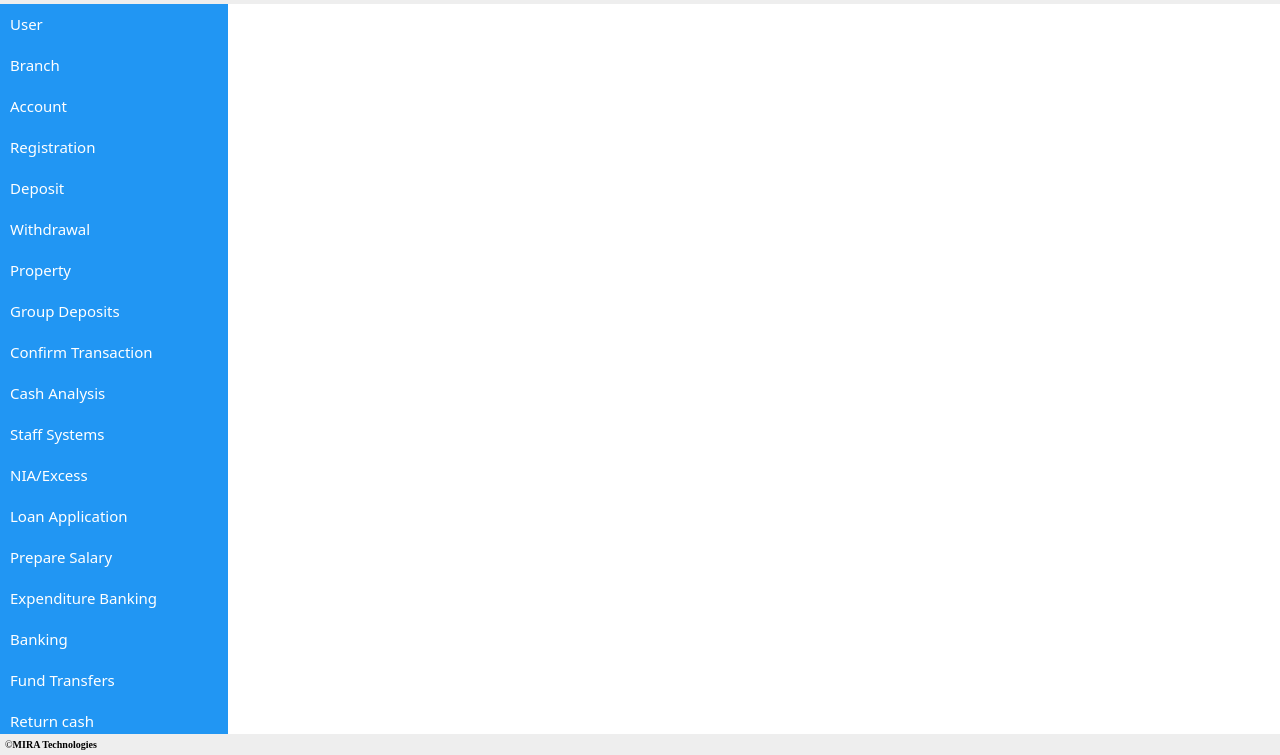
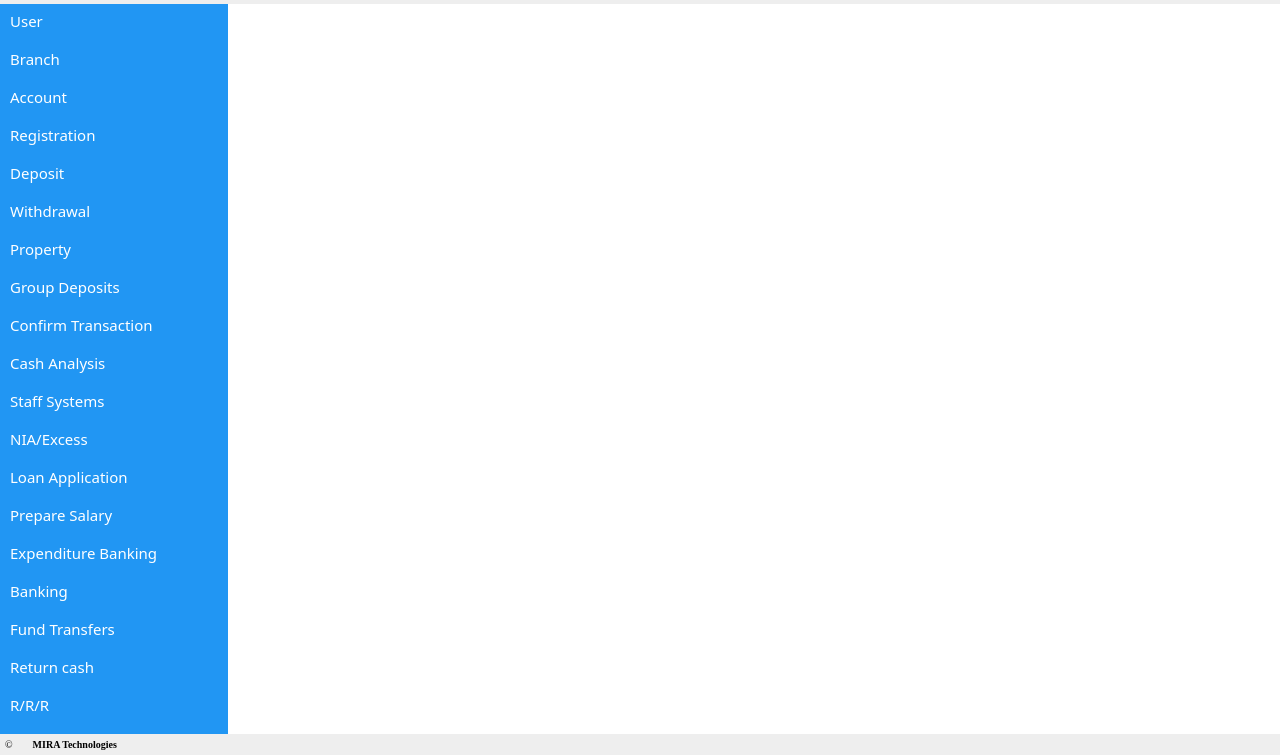
Before and after one commit to Hassan-Ib/Live-Project, a plain HTML site: page index.html in a window 1280 px wide. Shown: the part 45-800 px from the top of the page. Drawn offline with Linux system fonts and the light colour scheme.

Commit message:
initial commit

```diff
--- a/css/style.css
+++ b/css/style.css
@@ -1,4 +1,4 @@
-:root{
+:root {
   /* CSS HEX */
   --blue-50: #e3f2fdff;
   --blue-100: #bbdefbff;
@@ -11,7 +11,6 @@
   --blue-800: #1565c0ff;
   --blue-900: #0d47a1ff;
 }
-
 
 *,
 ::before,
@@ -44,14 +43,14 @@ button {
   border: 0;
 }
 
-.rapper{
+.rapper {
   height: 100vh;
   display: flex;
   flex-direction: column;
   overflow: hidden;
 }
 
-header{
+header {
   font-size: 1.5rem;
   padding: 0.3rem 1rem;
   background-color: #eee;
@@ -66,11 +65,10 @@ header h1 {
   text-transform: bold;
   /* font-family:system-ui, -apple-system, BlinkMacSystemFont, 'Segoe UI', Roboto, Oxygen, Ubuntu, Cantarell, 'Open Sans', 'Helvetica Neue', sans-serif ; */
 }
-.title{
+.title {
   flex-grow: 1;
   text-align: center;
 }
-
 
 .logo img {
   width: 40px;
@@ -82,7 +80,7 @@ section {
 }
 
 .menu__list {
-  background-color:var(--blue-500);
+  background-color: var(--blue-500);
   display: inline-block;
   min-width: 20rem;
   width: 25rem;
@@ -92,7 +90,7 @@ section {
 }
 
 .menu__list::-webkit-scrollbar {
-    width: .3em;
+  width: 0.3em;
 }
 
 /* .menu__list::-webkit-scrollbar-track {
@@ -109,15 +107,16 @@ section {
   width: 100%;
   /* padding: 0rem 1rem; */
   transition: all 300ms;
-  height: 3.7rem;
+}
+.list__with__sub {
+  height: 3.4rem;
   overflow: hidden;
 }
-
 .list__item a {
   display: block;
   padding: 1rem;
-  padding: 1rem 1rem;
-  transition: all 500ms;
+  padding: 0.7rem 1rem;
+  transition: all 300ms;
   color: white;
   /* font-family: system-ui, -apple-system, BlinkMacSystemFont, 'Segoe UI', Roboto, Oxygen, Ubuntu, Cantarell, 'Open Sans', 'Helvetica Neue', sans-serif; */
 }
@@ -129,7 +128,6 @@ section {
 
 .list__item a:hover {
   padding-left: 2rem;
-
 }
 
 .sub__list {
@@ -139,7 +137,7 @@ section {
   /* padding-left: 1rem; */
   /* height: 0; */
   overflow: hidden;
-  transition: all 500ms;
+  transition: all 300ms;
 }
 
 /* .show{
@@ -149,16 +147,14 @@ section {
   width: 100%;
   display: block;
   background-color: var(--blue-600);
-  transition: all 500ms;
-  height: 3.7rem;
-  overflow: hidden;
+  transition: all 300ms;
 }
 
 .list__item-2 a {
   width: 100%;
   display: block;
-  padding: 1rem;
-  transition: all 500ms;
+  padding: 0.7rem 1rem;
+  transition: all 300ms;
   padding-left: 2rem;
 }
 
@@ -172,12 +168,12 @@ section main {
 
 footer {
   font-size: 1rem;
-  padding: .5rem;
+  padding: 0.5rem;
   display: flex;
   align-items: center;
   background-color: #eee;
   border: 0;
-  gap: 2l;
+  gap: 2rem;
 }
 
 .inner__sub__list {
@@ -185,10 +181,9 @@ footer {
   /* padding-left: 2rem; */
 }
 
-.inner__sub__list li{
+.inner__sub__list li {
   padding-left: 1rem;
 }
-
 
 footer h6 {
   font-size: 1rem;
--- a/index.html
+++ b/index.html
@@ -21,7 +21,7 @@
       <section>
         <div class="menu__list">
           <ul>
-            <li class="list__item">
+            <li class="list__item list__with__sub">
               <a href="#!">User</a>
               <ul class="sub__list">
                 <li class="list__item-2"><a href="#!">Assign tasks</a></li>
@@ -30,7 +30,7 @@
                 <li class="list__item-2"><a href="#!">Reject date</a></li>
               </ul>
             </li>
-            <li class="list__item">
+            <li class="list__item list__with__sub">
               <a href="#!"> Branch</a>
               <ul class="sub__list">
                 <li class="list__item-2"><a href="#!">Create branch</a></li>
@@ -41,7 +41,7 @@
                 </li>
               </ul>
             </li>
-            <li class="list__item">
+            <li class="list__item list__with__sub">
               <a href="#!"> Account</a>
               <ul class="sub__list">
                 <li class="list__item-2"><a href="#!">Set Properties</a></li>
@@ -49,12 +49,12 @@
                 <li class="list__item-2"><a href="#!">Set Date</a></li>
               </ul>
             </li>
-            <li class="list__item">
+            <li class="list__item list__with__sub">
               <a href="#!">Registration</a>
               <ul class="sub__list">
                 <li class="list__item-2"><a href="#!">Open Account</a></li>
                 <li class="list__item-2"><a href="#!">Client profile</a></li>
-                <li class="list__item-2">
+                <li class="list__item-2 list__with__sub">
                   <a href="#!">Report</a>
                   <ul class="inner__sub__list">
                     <li class="list__item-3"><a href="#!">Branch</a></li>
@@ -68,15 +68,15 @@
                 <li class="list__item-2"><a href="#!">Serial number</a></li>
                 <li class="list__item-2"><a href="#!">Update account</a></li>
                 <li class="list__item-2">
-                  <a href="#!">Confirm renewal/replacement</a>
+                  <a href="#!">Confirm renewal / replacement</a>
                 </li>
               </ul>
             </li>
-            <li class="list__item">
+            <li class="list__item list__with__sub">
               <a href="#!">Deposit</a>
               <ul class="sub__list">
                 <li class="list__item-2"><a href="#!">Control</a></li>
-                <li class="list__item-2">
+                <li class="list__item-2 list__with__sub">
                   <a href="#!">Report analysis</a>
                   <ul class="inner__sub__list">
                     <li class="list__item-3"><a href="#!">Transaction</a></li>
@@ -100,11 +100,11 @@
                 </li>
               </ul>
             </li>
-            <li class="list__item">
+            <li class="list__item list__with__sub">
               <a href="#!">Withdrawal</a>
               <ul class="sub__list">
                 <li class="list__item-2"><a href="#!">Control</a></li>
-                <li class="list__item-2">
+                <li class="list__item-2 list__with__sub">
                   <a href="#!">Report analysis</a>
                   <ul class="inner__sub__list">
                     <li class="list__item-3"><a href="#!">By Bank</a></li>
@@ -125,11 +125,11 @@
                 <li class="list__item-2"><a href="#!">Debit update</a></li>
               </ul>
             </li>
-            <li class="list__item">
+            <li class="list__item list__with__sub">
               <a href="#!">Property </a>
 
               <ul class="sub__list">
-                <li class="list__item-2">
+                <li class="list__item-2 list__with__sub">
                   <a href="#!">Withdrawal</a>
                   <ul class="inner__sub__list">
                     <li class="list__item-3">
@@ -138,7 +138,7 @@
                     <li class="list__item-3"><a href="#!">Consumable</a></li>
                   </ul>
                 </li>
-                <li class="list__item-2">
+                <li class="list__item-2 list__with__sub">
                   <a href="#!">Warehouse</a>
                   <ul class="inner__sub__list">
                     <li class="list__item-3">
@@ -150,7 +150,7 @@
                     </li>
                   </ul>
                 </li>
-                <li class="list__item-2">
+                <li class="list__item-2 list__with__sub">
                   <a href="#!">Report</a>
                   <ul class="inner__sub__list">
                     <li class="list__item-3">
@@ -178,7 +178,7 @@
             <li class="list__item"><a href="#!">Confirm Transaction</a></li>
             <li class="list__item"><a href="#!">Cash Analysis</a></li>
 
-            <li class="list__item">
+            <li class="list__item list__with__sub">
               <a href="#!">Staff Systems</a>
               <ul class="sub__list">
                 <li class="list__item-2"><a href="#!">Control</a></li>
@@ -188,7 +188,7 @@
                 <li class="list__item-2"><a href="#!">Staff ledger</a></li>
               </ul>
             </li>
-            <li class="list__item">
+            <li class="list__item list__with__sub">
               <a href="#!">NIA/Excess</a>
               <ul class="sub__list">
                 <li class="list__item-2"><a href="#!">NIA Excess net</a></li>
@@ -198,14 +198,14 @@
                 <li class="list__item-2"><a href="#!">Update</a></li>
               </ul>
             </li>
-            <li class="list__item">
+            <li class="list__item list__with__sub">
               <a href="#!">Loan Application </a>
               <ul class="sub__list">
                 <li class="list__item-2"><a href="#!">Loan App</a></li>
                 <li class="list__item-2"><a href="#!">Report</a></li>
               </ul>
             </li>
-            <li class="list__item">
+            <li class="list__item list__with__sub">
               <a href="#!">Prepare Salary</a>
               <ul class="sub__list">
                 <li class="list__item-2"><a href="#!">Control</a></li>
@@ -213,7 +213,7 @@
                 <li class="list__item-2"><a href="#!">Salary slip</a></li>
               </ul>
             </li>
-            <li class="list__item">
+            <li class="list__item list__with__sub">
               <a href="#!">Expenditure Banking</a>
               <ul class="sub__list">
                 <li class="list__item-2"><a href="#!">Transaction</a></li>
@@ -221,7 +221,7 @@
                 <li class="list__item-2"><a href="#!">Month report</a></li>
               </ul>
             </li>
-            <li class="list__item">
+            <li class="list__item list__with__sub">
               <a href="#!">Banking</a>
               <ul class="sub__list">
                 <li class="list__item-2"><a href="#!">Transaction</a></li>
@@ -229,7 +229,7 @@
               </ul>
             </li>
             <li class="list__item"><a href="#!">Fund Transfers</a></li>
-            <li class="list__item">
+            <li class="list__item list__with__sub">
               <a href="#!">Return cash</a>
               <ul class="sub__list">
                 <li class="list__item-2"><a href="#!">Control</a></li>
@@ -237,18 +237,18 @@
                 <li class="list__item-2"><a href="#!">Daily transaction</a></li>
               </ul>
             </li>
-            <li class="list__item">
+            <li class="list__item list__with__sub">
               <a href="#!">R/R/R</a>
               <ul class="sub__list">
                 <li class="list__item-2"><a href="#!">Transaction</a></li>
                 <li class="list__item-2"><a href="#!">Report </a></li>
               </ul>
             </li>
-            <li class="list__item">
+            <li class="list__item list__with__sub">
               <a href="#!">Stock</a>
               <ul class="sub__list">
                 <li class="list__item-2"><a href="#!">Item report</a></li>
-                <li class="list__item-2">
+                <li class="list__item-2 list__with__sub">
                   <a href="#!">Report </a>
                   <ul class="inner__sub__list">
                     <li class="list__item-3"><a href="#!">History</a></li>
@@ -266,7 +266,7 @@
                 </li>
               </ul>
             </li>
-            <li class="list__item">
+            <li class="list__item list__with__sub">
               <a href="#!">Edit Deposit</a>
               <ul class="sub__list">
                 <li class="list__item-2">
@@ -276,7 +276,7 @@
               </ul>
             </li>
             <li class="list__item"><a href="#!">Ledger</a></li>
-            <li class="list__item">
+            <li class="list__item list__with__sub">
               <a href="#!">Saving Transfer</a>
               <ul class="sub__list">
                 <li class="list__item-2"><a href="#!">Transaction</a></li>
--- a/js/app.js
+++ b/js/app.js
@@ -1,69 +1,58 @@
-'use strict'
+"use strict";
 
 //selecting classes $ IDs
 
-const listItems= document.querySelectorAll('.list__item')
-const subList = document.querySelectorAll('.list__item-2')
+const listItems = document.querySelectorAll(".list__item");
+const subList = document.querySelectorAll(".list__item-2");
 
+listItems.forEach((navItem) => {
+  //   const navItemLink = navItem.querySelector("a");
+  // console.log(navItemLink);
+  navItem.addEventListener("click", (event) => {
+    // const currentItem = event.currentTarget
+    const currentItem = navItem;
+    // console.log(navItem);
+    const currentItemChild = currentItem.querySelector(".sub__list");
+    if (!currentItemChild) return;
+    const childHeight = currentItemChild.clientHeight;
+    const parentHeight = currentItem.clientHeight;
+    const initialHeight = 34;
 
-listItems.forEach(navItem =>{
-    const navItemLink = navItem.querySelector('a')
-    // console.log(navItemLink);
-    navItem.addEventListener('click', (event)=>{
-        // const currentItem = event.currentTarget
-        const currentItem = navItem
-        // console.log(navItem);
-        const currentItemChild = currentItem.querySelector('.sub__list');
-        if(!currentItemChild)return;
-        const childHeight = currentItemChild.clientHeight
-        const parentHeight = currentItem.clientHeight
-        const initialHeight = 37
-        // console.log(childHeight);
-        // console.log(parentHeight === initialHeight);
+    if (parentHeight === initialHeight) {
+      currentItem.style.height = `${childHeight + parentHeight}px`;
+    } else {
+      currentItem.style.height = `${initialHeight}px`;
+    }
+  });
+});
 
-        if(parentHeight === initialHeight){
-            currentItem.style.height = `${childHeight + parentHeight}px`
-        }else{
-            // console.log(parentHeight);
-            currentItem.style.height = `${initialHeight}px`
-        }
-        // currentItemChild.classList.toggle('show')
-})
-})
+subList.forEach(($listItems2) => {
+  $listItems2.addEventListener("click", (e) => {
+    e.stopPropagation();
+    const $innerSubList = $listItems2.querySelector(".inner__sub__list");
+    if (!$innerSubList) return;
 
-subList.forEach($listItems2=>{
+    const currentItemHeight = $listItems2.clientHeight;
+    const innerSubListHeight = $innerSubList.clientHeight;
+    const initialHeight = 34;
+    const $parentElement = $listItems2.parentElement.parentElement;
+    const parentElementHeight = $parentElement.clientHeight;
 
-    $listItems2.addEventListener('click', (e)=>{
-        e.stopPropagation()
-        const $innerSubList = $listItems2.querySelector('.inner__sub__list');
-        if(!$innerSubList)return;
-        const initialParentHeight = $listItems2.parentElement.clientHeight
-
-        const currentItemHeight = $listItems2.clientHeight
-        const innerSubListHeight =  $innerSubList.clientHeight
-        const initialHeight = 37;
-        const $parentElement = $listItems2.parentElement.parentElement
-        const parentElementHeight = $parentElement.clientHeight-initialHeight;
-        console.log(innerSubListHeight);
-        if(currentItemHeight === initialHeight){
-            const totalSubListHeight = innerSubListHeight + currentItemHeight
-            const totalHeight = totalSubListHeight + parentElementHeight
-            $listItems2.style.height = `${totalSubListHeight}px`
-            $parentElement.style.height = `${totalHeight}px`
-        }else{
-            // console.log(parentHeight);
-            $listItems2.style.height = `${initialHeight}px`
-            $parentElement.style.height = `${initialParentHeight}px`
-
-        }
-
-        // const $parent = $listItems2.parentElement.parentElement
-        // console.log($listItems2,$parent );
-    })
-})
-
-
-
+    // console.log(currentItemHeight === initialHeight);
+    if (currentItemHeight === initialHeight) {
+      const newSubListHeight = initialHeight + innerSubListHeight;
+      $listItems2.style.height = `${newSubListHeight}px`;
+      $parentElement.style.height = `${
+        parentElementHeight + innerSubListHeight
+      }px`;
+    } else {
+      $listItems2.style.height = `${initialHeight}px`;
+      $parentElement.style.height = `${
+        parentElementHeight - innerSubListHeight
+      }px`;
+    }
+  });
+});
 
 // listItems.addEveantListener('click', function(e){
 //     let current =  e.currentTarget
```
Lines whose indentation alone changed are shown as unchanged.
